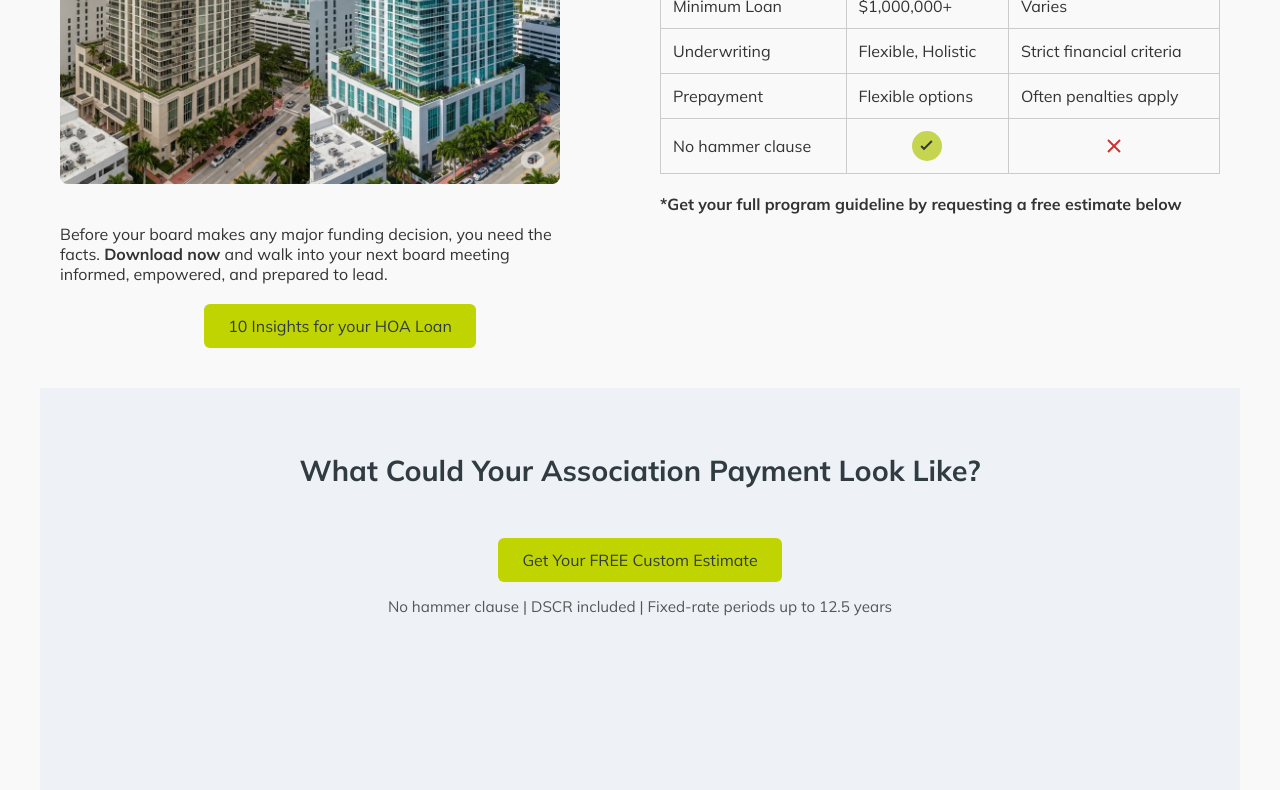
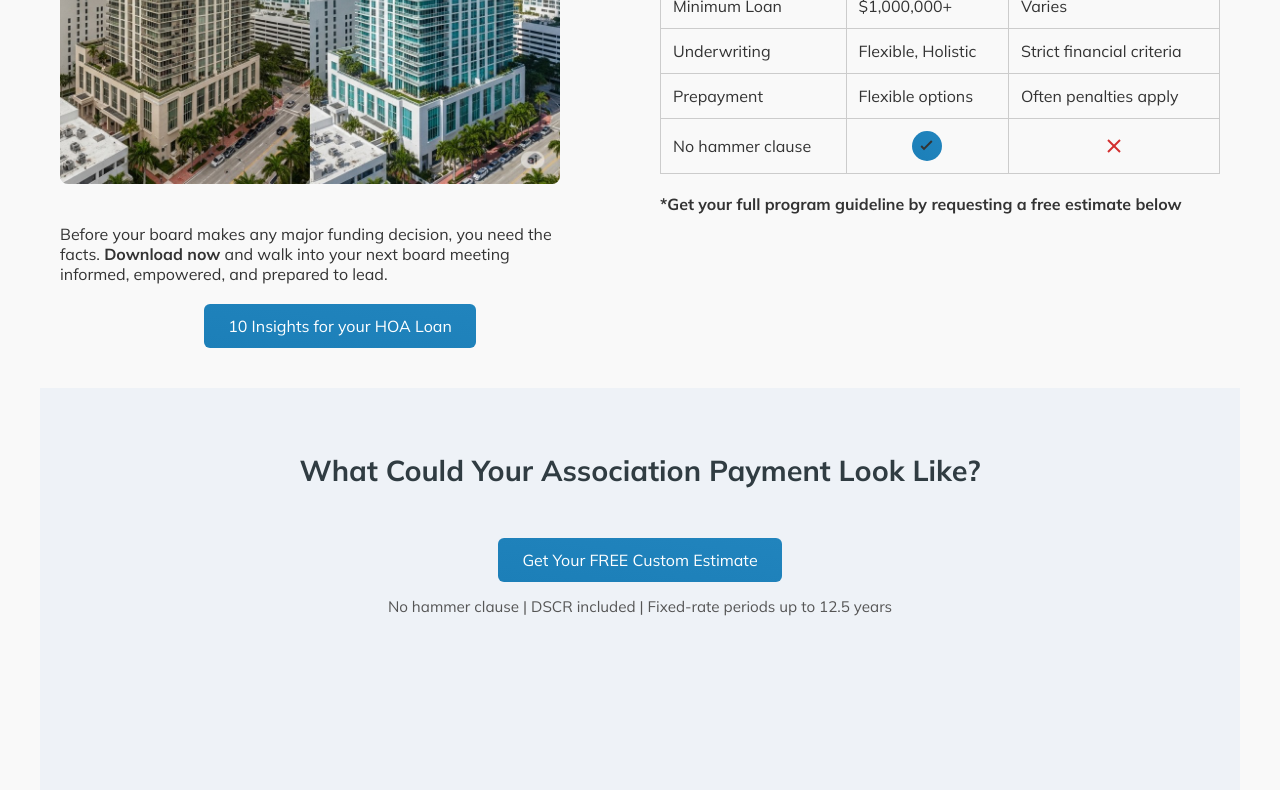
Before and after one commit to MetaCapFin/tu-cielo-site, a React (Create React App) app: page / in a window 1280 px wide. Shown: the part 820-1610 px from the top of the page. Built offline with nearby package versions, Linux system fonts and the light colour scheme.

Commit message:
Update App.css

```diff
--- a/src/App.css
+++ b/src/App.css
@@ -164,20 +164,20 @@
 .cta-button {
   display: block;
   margin: 0 auto;
-  background-color: #bfd400;
-  color: #303c42;
+  background: linear-gradient(to bottom left, #2184BD, #1C7FB8);
+  color: white;
   padding: 12px 24px;
   border: none;
   border-radius: 6px;
   font-size: 1rem;
   cursor: pointer;
-  transition: background-color 0.3s ease;
+  transition: background 0.3s ease, color 0.3s ease;
   font-family: 'Mulish', sans-serif;
 }
 
 .cta-button:hover {
-  background-color: #2ba6cb;
-  color: white;
+  background: white;
+  color: #1C7FB8;
 }
 
 .pain-points-section {
@@ -279,7 +279,7 @@
 .checkmark-circle {
   width: 30px;
   height: 30px;
-  background-color: #c5d54f;
+   background: linear-gradient(to bottom left, #2184BD, #1C7FB8);
   border-radius: 50%;
   display: flex;
   align-items: center;
```
